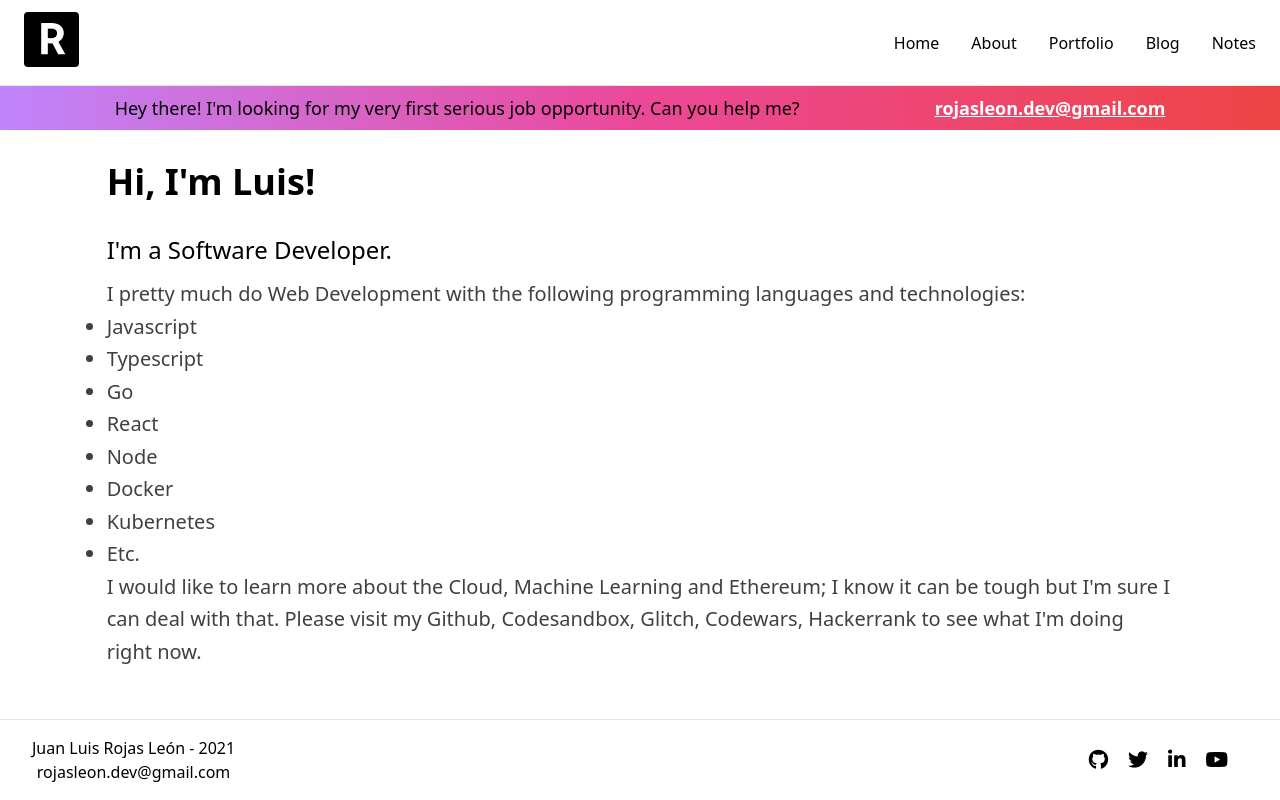
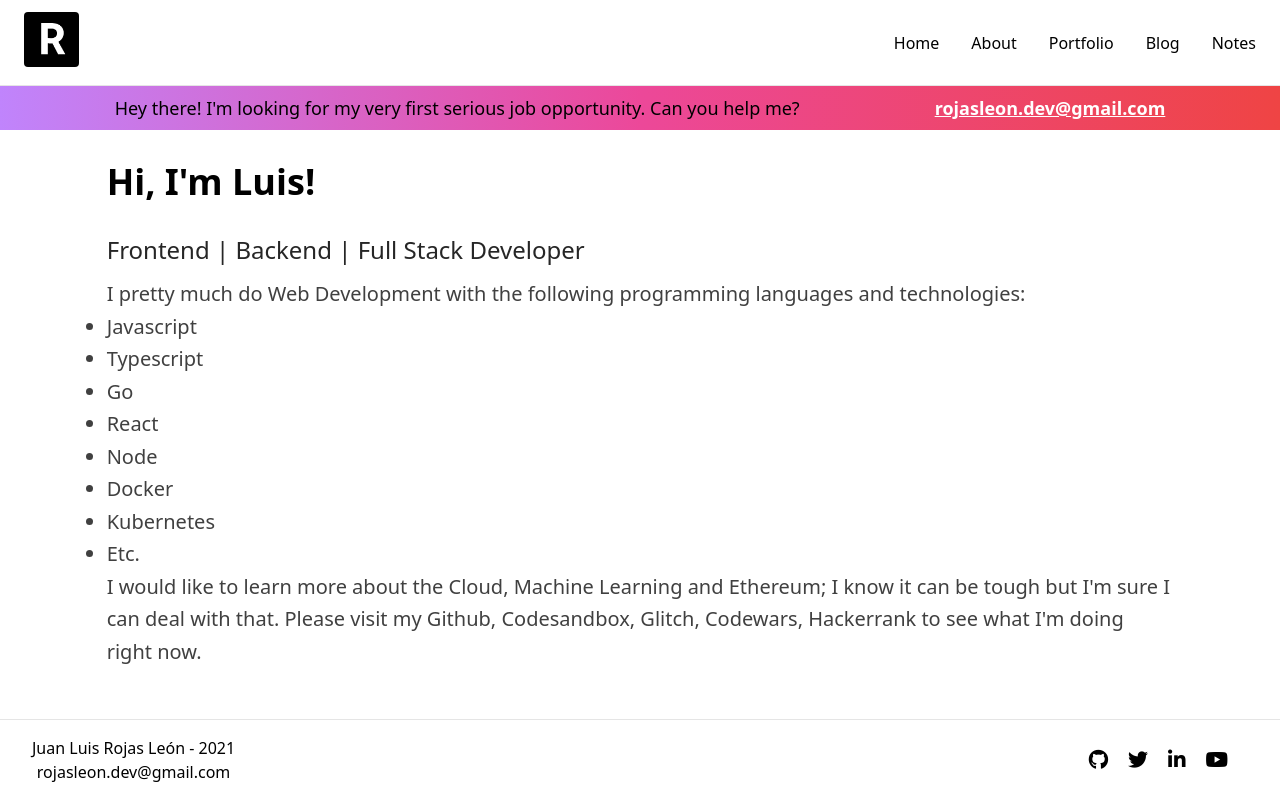
Before and after one commit to itsrojasleon/rojasleon, a Next.js app: page / in a window 1280 px wide. Built offline with nearby package versions, Linux system fonts and the light colour scheme; what @tailwindcss/typography would draw is missing.

Commit message:
some not too important changes

```diff
--- a/components/Banner.tsx
+++ b/components/Banner.tsx
@@ -1,4 +1,4 @@
-const Banner: React.FC = ({ children }) => {
+const Banner: React.FC = () => {
   return (
     <div className="bg-gradient-to-r from-purple-400 via-pink-500 to-red-500">
       <div className="px-2 py-2 w-11/12 xl:w-10/12 lg-w/12 md:w-10/12 m-auto flex lg:justify-between justify-center lg:flex-row flex-col gap-3 items-center text-lg">
--- a/components/Description.tsx
+++ b/components/Description.tsx
@@ -5,7 +5,7 @@ interface DescriptionProps {
 const Description: React.FC<DescriptionProps> = ({ job, children }) => {
   return (
     <>
-      <h2 className="text-2xl text-black dark:text-white mb-3">{job}</h2>
+      <h2 className="text-2xl text-gray-800 dark:text-gray-400 mb-3">{job}</h2>
       <p className="leading-relaxed text-xl text-gray-700 dark:text-white font-light mb-8">
         {children}
       </p>
--- a/pages/_app.tsx
+++ b/pages/_app.tsx
@@ -3,12 +3,12 @@ import Layout from '../components/Layout';
 import '../styles/index.css';
 import '@fortawesome/fontawesome-free/css/all.min.css';
 
-function MyApp({ Component, pageProps }: AppProps) {
+const MyApp: React.FC<AppProps> = ({ Component, pageProps }) => {
   return (
     <Layout>
       <Component {...pageProps} />
     </Layout>
   );
-}
+};
 
 export default MyApp;
--- a/pages/blog/index.tsx
+++ b/pages/blog/index.tsx
@@ -29,9 +29,9 @@ const Blog: React.FC<Props> = ({ posts }) => (
           <Link href="/blog/[slug]" as={`/blog/${post.route}`}>
             <a className="text-xl hover:underline">{post.title}</a>
           </Link>
-          <Text className="font-light dark:text-gray-300 antialiased">
+          <span className="font-light dark:text-gray-300 antialiased">
             {post.date}
-          </Text>
+          </span>
         </li>
       ))}
     </ul>
--- a/pages/index.tsx
+++ b/pages/index.tsx
@@ -15,7 +15,7 @@ const Home = () => {
 
     return links.map(({ href, label }, i) => {
       return (
-        <a key={href} className="" href={href} target="_blank">
+        <a key={href} href={href} target="_blank">
           <span className="font-medium hover:underline transition duration-150 ease-in-out">
             {label}
           </span>
@@ -41,7 +41,7 @@ const Home = () => {
 
     return (
       <ul className="list-disc">
-        {langs.map((l, i) => (
+        {langs.map((l) => (
           <li key={l}>{l}</li>
         ))}
       </ul>
@@ -56,7 +56,7 @@ const Home = () => {
       </Head>
       <>
         <Subtitle subtitle="Hi, I'm Luis!" />
-        <Description job="I'm a Software Developer.">
+        <Description job="Frontend | Backend | Full Stack Developer">
           I pretty much do Web Development with the following programming
           languages and technologies: {renderLangs()}I would like to learn more
           about the Cloud, Machine Learning and Ethereum; I know it can be tough
```
